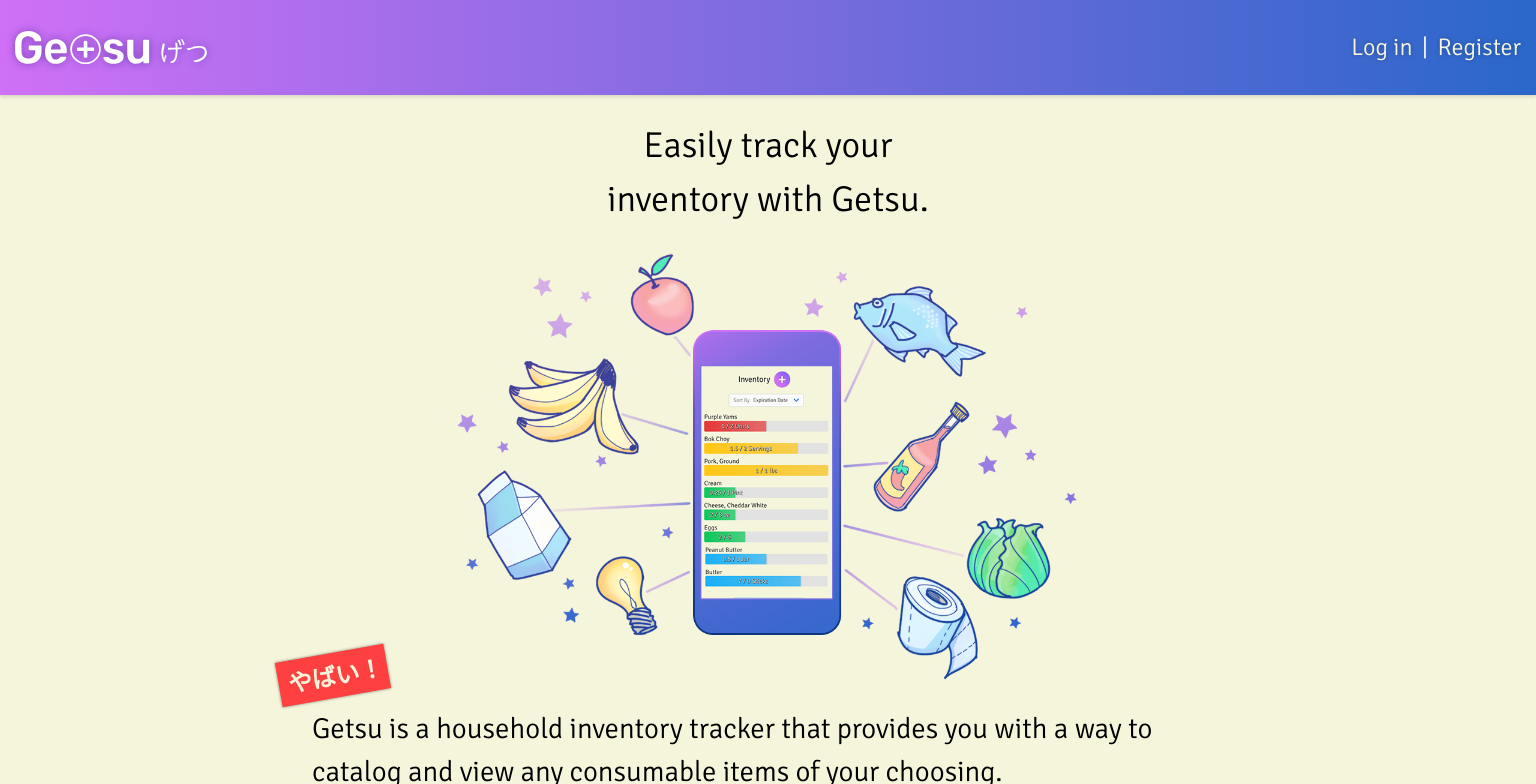
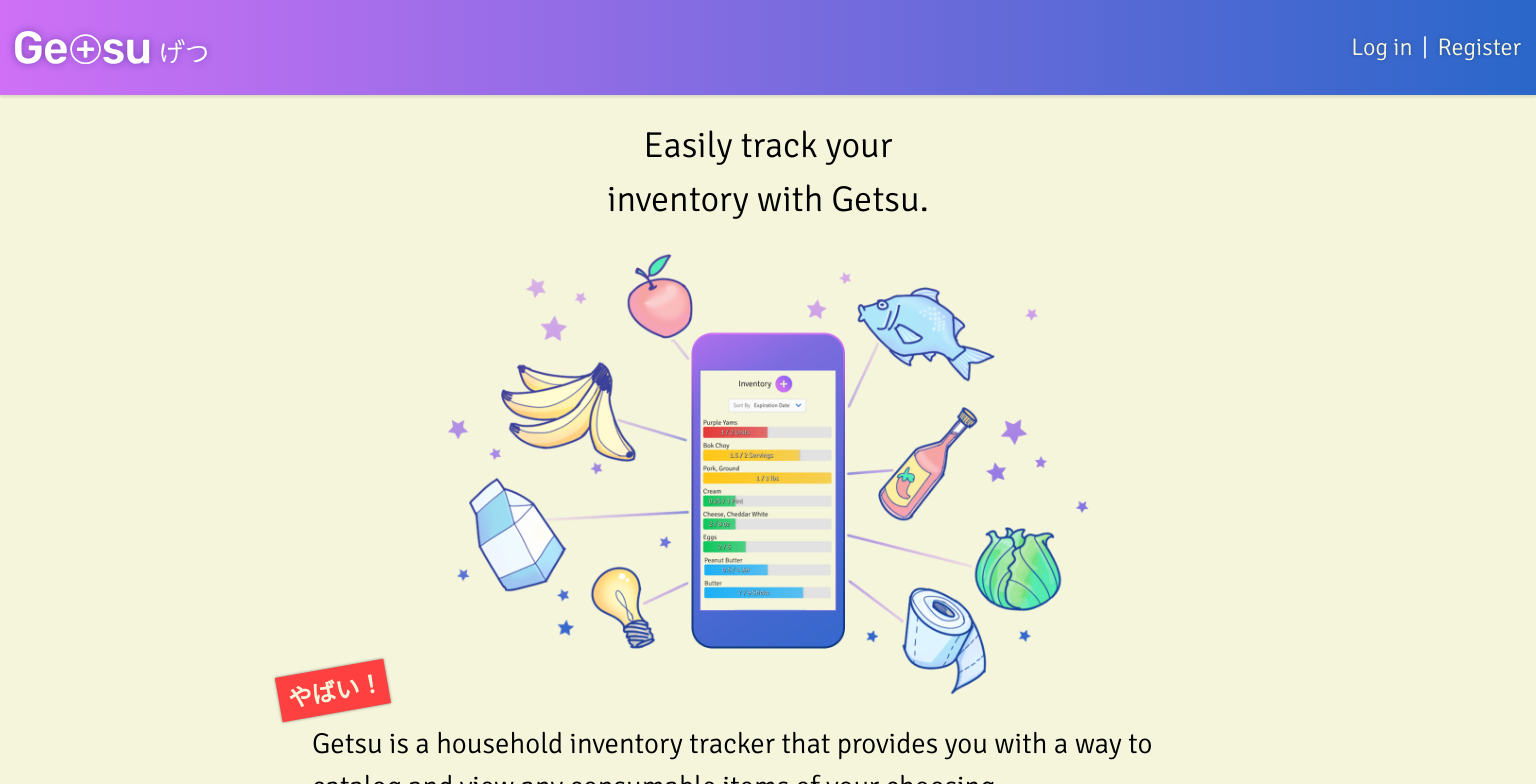
Before and after one commit to kevinwei00/getsu-client, a React (Create React App) app: page / in a window 1536 px wide. Shown: the top 784 px of the page. Built offline with nearby package versions, Linux system fonts and the light colour scheme.

Commit message:
update image with cropped sides

```diff
--- a/src/components/App.css
+++ b/src/components/App.css
@@ -92,7 +92,7 @@
 /**************** Image positioning ****************/
 
 .AppLanding__features:nth-child(2) > img {
-  max-width: 115vw;
+  max-width: 100vw;
 }
 
 .AppLanding__features:nth-child(2) .AppLanding__features__text {
@@ -341,6 +341,6 @@
 
 @media screen and (min-width: 1366px) {
   .AppLanding__features:nth-child(2) > img {
-    max-width: 50vw;
+    max-width: 43.5vw;
   }
 }
```
Also changed, not shown: src/assets/Landing_01.png.
